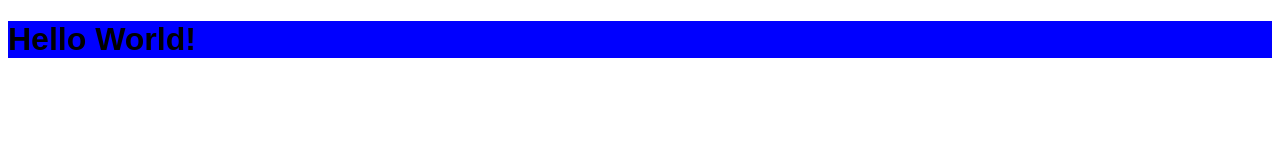
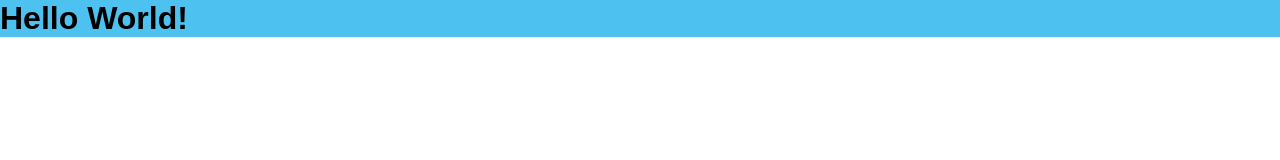
Before and after one commit to izacpeterson/js-49fs8i, a plain HTML site: page index.html in a window 1280 px wide. Drawn offline with Linux system fonts and the light colour scheme.

Commit message:
2 files modified, 2 deleted

```diff
--- a/index.html
+++ b/index.html
@@ -1,5 +1,6 @@
 <!DOCTYPE html>
 <html lang="en">
+
 <head>
   <meta charset="UTF-8" />
   <meta name="viewport" content="width=device-width, initial-scale=1.0" />
@@ -10,7 +11,11 @@
 </head>
 
 <body>
+  <div class="headBar">
     <h1>Hello World!</h1>
+  </div>
+
 </body>
-  <script src="./index.js"></script>
+<!-- <script src="./index.js"></script> -->
+
 </html>
--- a/style.css
+++ b/style.css
@@ -1,6 +1,10 @@
+* {
+  margin: 0;
+  padding: 0;
+}
 body {
   font-family: Arial, Helvetica, sans-serif;
 }
-h1 {
-  background-color: blue;
+.headBar {
+  background-color: rgb(77, 194, 240);
 }
```
Also changed, not shown: README.md (deleted), index.js (deleted). Lines whose indentation alone changed are shown as unchanged.
